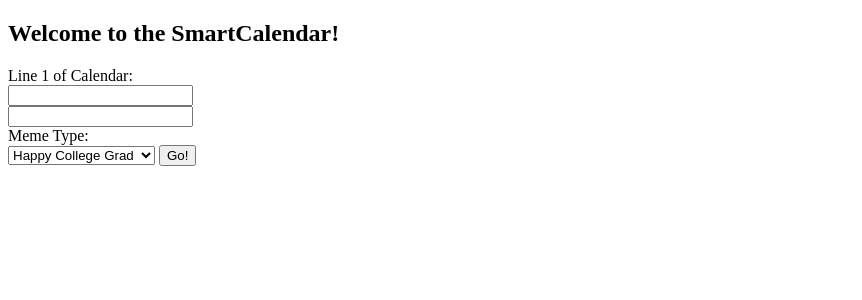
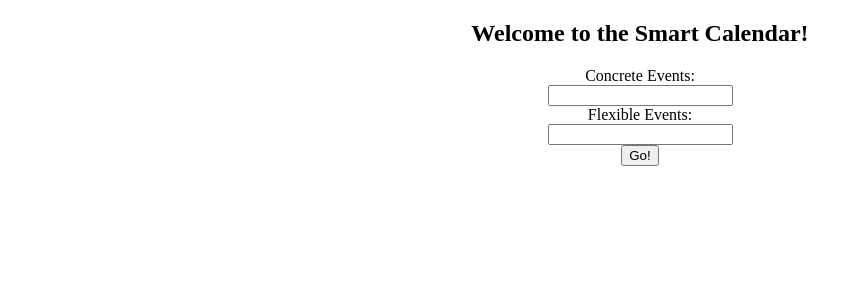
Before and after one commit to lizandrof273/SmartCalendar, a Python web app: template templates/index.html in a window 1280 px wide. Shown: the top 300 px of the page, without its empty margins (0-862 px from the left). Run offline with Jinja, Linux system fonts and the light colour scheme; the template is opened without the code that fills it, so the values that code supplies are empty.

Commit message:
I made the HTML pretty

```diff
--- a/templates/index.html
+++ b/templates/index.html
@@ -12,21 +12,15 @@
       <p id="Calendar-date"></p>
       <p id="Calendar-month-year"></p>
     </div>
-    <h2>Welcome to the SmartCalendar!</h2>
+    <h2>
+    <center>Welcome to the Smart Calendar!</center>
+    </h2>
     <form method="post" action="/Calendar">
-      Line 1 of Calendar:<br>
-    <input type="text" name="ConcreteEvents" value="{{ConcreteEvents}}">
-      <br>
-    <input type="text" name="FlexibleEvents" value={{FlexibleEvents}}>
-      <br>
-      Meme Type:<br>
-       <select name="meme-type">
-        <option value="college-grad">Happy College Grad
-        <option value="CardiB"> UMMM
-        <option value="why you lyin"> why you always lyin?
-        </option>
-        </select>
-      <input type="submit" value="Go!">
+      <center> Concrete Events: </center>
+    <center><input type="text" name="ConcreteEvents" value="{{ConcreteEvents}}"></center>
+    <center> Flexible Events: </center>
+    <center><input type="text" name="FlexibleEvents" value={{FlexibleEvents}}></center>
+    <center><input type="submit" value="Go!"></center>
     </form>
   </body>
 </html>
```
Also changed, not shown: app.yaml (+4 -3 lines), 1 other file.
